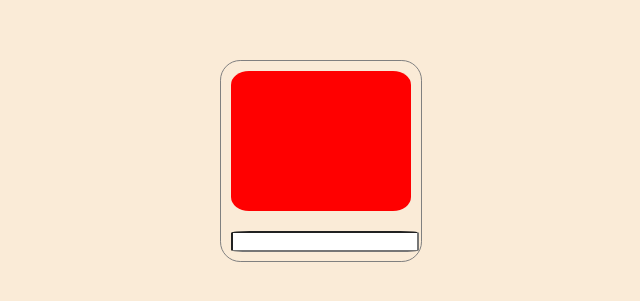
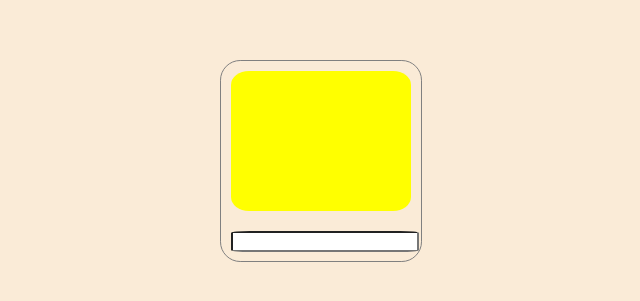
Before and after one commit to gunaykrgl/ColorGuesser, a React (Vite) app: page / in a window 1280 px wide. Shown: the part 239-540 px from the top of the page, without its empty margins (319-959 px from the left). Built offline with nearby package versions, Linux system fonts and the light colour scheme.

Commit message:
add inline styles for dynamic color change

```diff
--- a/src/App.jsx
+++ b/src/App.jsx
@@ -9,12 +9,20 @@ function App() {
     const data = await res.json()
     setColorNames(data)
   }
+
+  // Fetch the data, when first loaded
   useEffect(()=>{
     fetchData()
   },[])
 
+  function getRandomColor(obj){
+    let keys = Object.keys(obj)
+    return keys[keys.length * Math.random() << 0]
+  }
+
+  const randomColor = getRandomColor(colorNames)
   return (
-    <Card />
+    <Card color={randomColor}/>
   )
 }
 
--- a/src/components/Card.jsx
+++ b/src/components/Card.jsx
@@ -1,16 +1,25 @@
 import React, {useState} from "react";
 import "./Card.css"
 
-export default function Card(){
+export default function Card(props){
     const [input, setInput] = useState("")
+
+    // store the correct name of the color
+    const answer = props.color
+    console.log(answer)
+    let styles = {
+        backgroundColor: `${props.color}`
+    }
 
     function handleChange(e) {
         setInput(e.target.value)
+
+
     }
 
     return (
         <div id="container">
-            <div className="box"></div>
+            <div className="box" style={styles}></div>
             <input type="text"
                 value={input}
                 onChange={handleChange}
```
